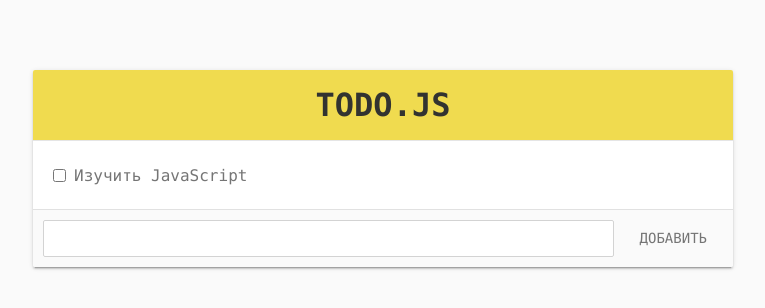
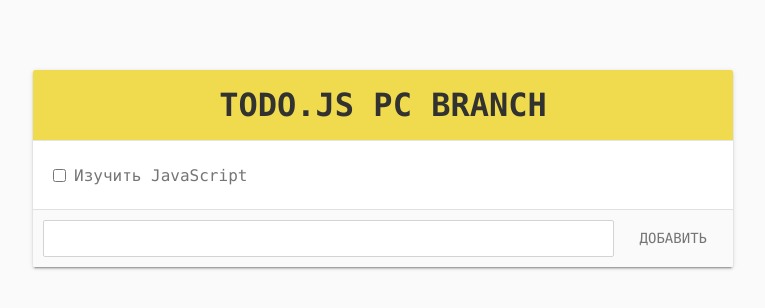
Before and after one commit to MAXON-BY/todojs-master-git, a plain HTML site: page index.html in a window 1280 px wide. Shown: the whole page, without its empty margins (257-1022 px from the left). Drawn offline with Linux system fonts and the light colour scheme.

Commit message:
first com PC

```diff
--- a/index.html
+++ b/index.html
@@ -11,7 +11,7 @@
     <body>
         <main id="app">
             <header>
-                <h1>Todo.js</h1>
+                <h1>Todo.js PC branch</h1>
             </header>
 
             <ul id="todo-list">
```
